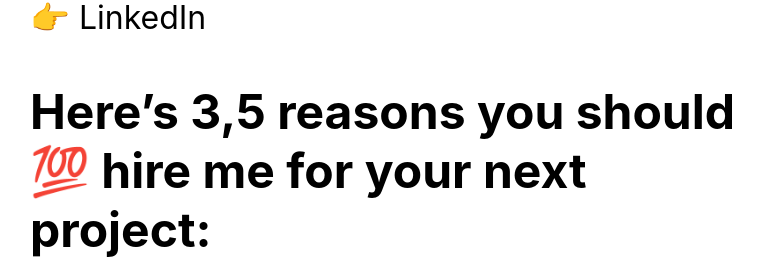
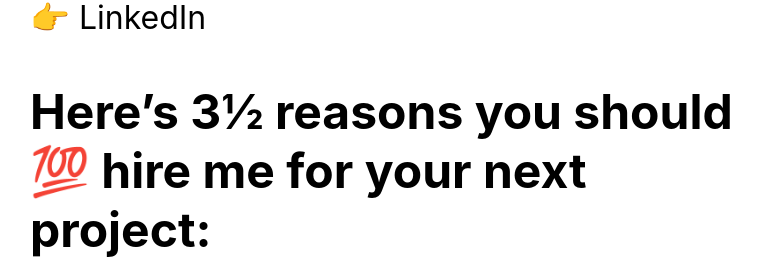
Before and after one commit to alinailina/Cover-Letter, a React (Create React App) app: page / in a window 1280 px wide. Shown: the part 523-797 px from the top of the page, without its empty margins (250-1013 px from the left). Built offline with nearby package versions, Linux system fonts and the light colour scheme.

Commit message:
Minor fixes

```diff
--- a/src/App.js
+++ b/src/App.js
@@ -62,7 +62,7 @@
 
       {/*-----------Article starts-----------*/}
       <h2>
-        Here’s 3,5 reasons you should{" "}
+        Here’s 3&frac12; reasons you should{" "}
         <span role="img" aria-label="emoji">
           &#128175;
         </span>{" "}
```
